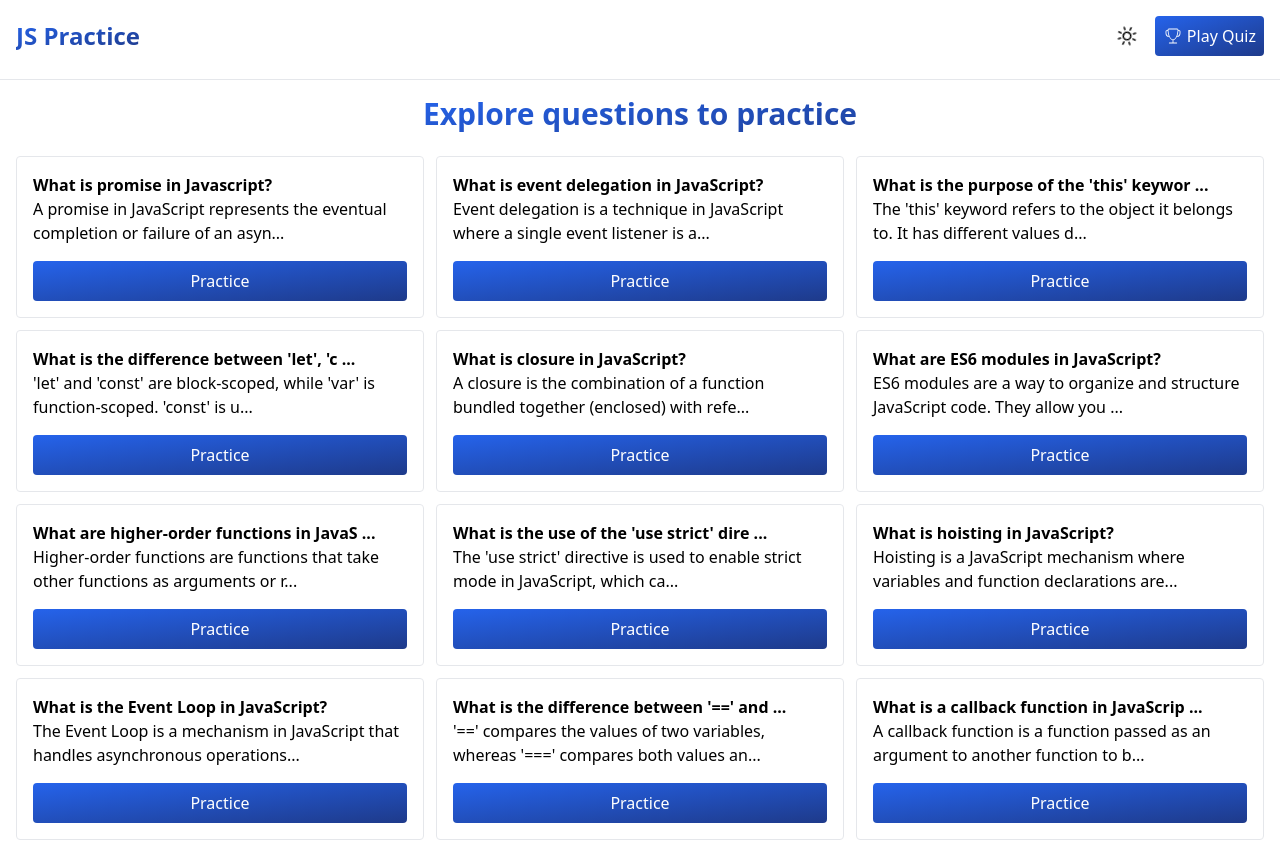
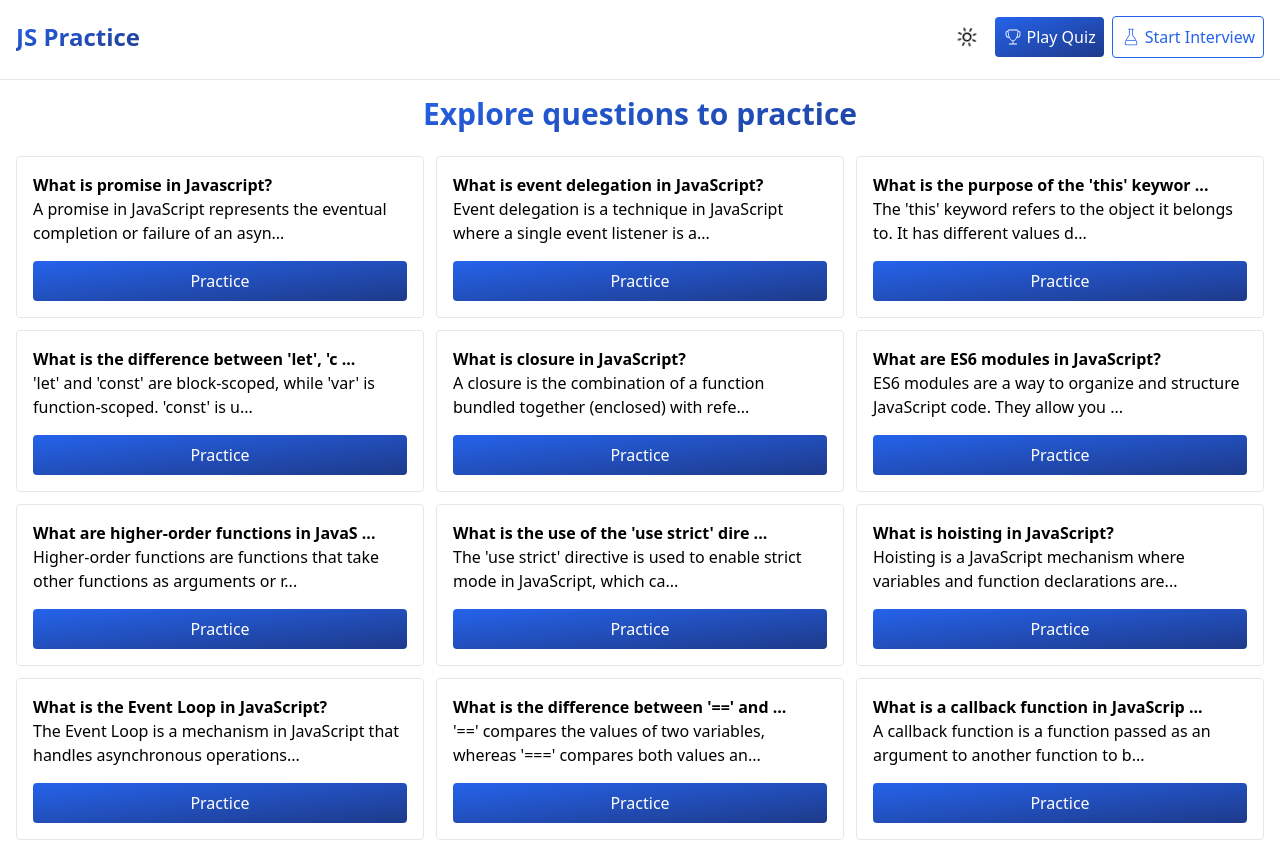
Before and after one commit to ashsajal1/js-practice-app, a React (Vite) app: page / in a window 1280 px wide. Shown: the top 841 px of the page. Built offline with nearby package versions, Linux system fonts and the light colour scheme.

Commit message:
add start interview btn

```diff
--- a/src/components/partials/navbar.tsx
+++ b/src/components/partials/navbar.tsx
@@ -4,7 +4,7 @@ import { MoonIcon, SunIcon, Bars3CenterLeftIcon, XMarkIcon } from '@heroicons/re
 import { AnimatePresence, motion } from 'framer-motion'
 import { useThemeContext } from "../../hooks/useThemeContext";
 import Button from "../ui/button";
-import { CiTrophy } from "react-icons/ci";
+import { CiTrophy, CiBeaker1 } from "react-icons/ci";
 
 export default function Navbar() {
     const [scrolled, setScrolled] = useState(false);
@@ -65,6 +65,12 @@ export default function Navbar() {
                                 Play Quiz
                             </Button>
                         </Link>
+                        <Link className="" to='/quiz'>
+                        <Button className="flex items-center gap-1" variant="outline">
+                        <CiBeaker1 className="h-5 w-5" />
+                        Start Interview
+                        </Button>
+                    </Link>
                     </div>
 
                     <Bars3CenterLeftIcon onClick={() => setIsShowMenu(!isShowMenu)} className={`h-6 w-6 dark:text-white text-black md:hidden ${isShowMenu ? 'hidden' : ''}`} />
@@ -90,7 +96,10 @@ export default function Navbar() {
                         Play Quiz
                     </Button></Link>
                     <Link className="w-full" onClick={() => setIsShowMenu(!isShowMenu)} to='/quiz'>
-                        <Button className="w-full" variant="outline">Add Quiz</Button>
+                        <Button className="w-full flex items-center gap-1" variant="outline">
+                        <CiBeaker1 className="h-5 w-5" />
+                        Start Interview
+                        </Button>
                     </Link>
                 </motion.div>}
             </AnimatePresence>
```
